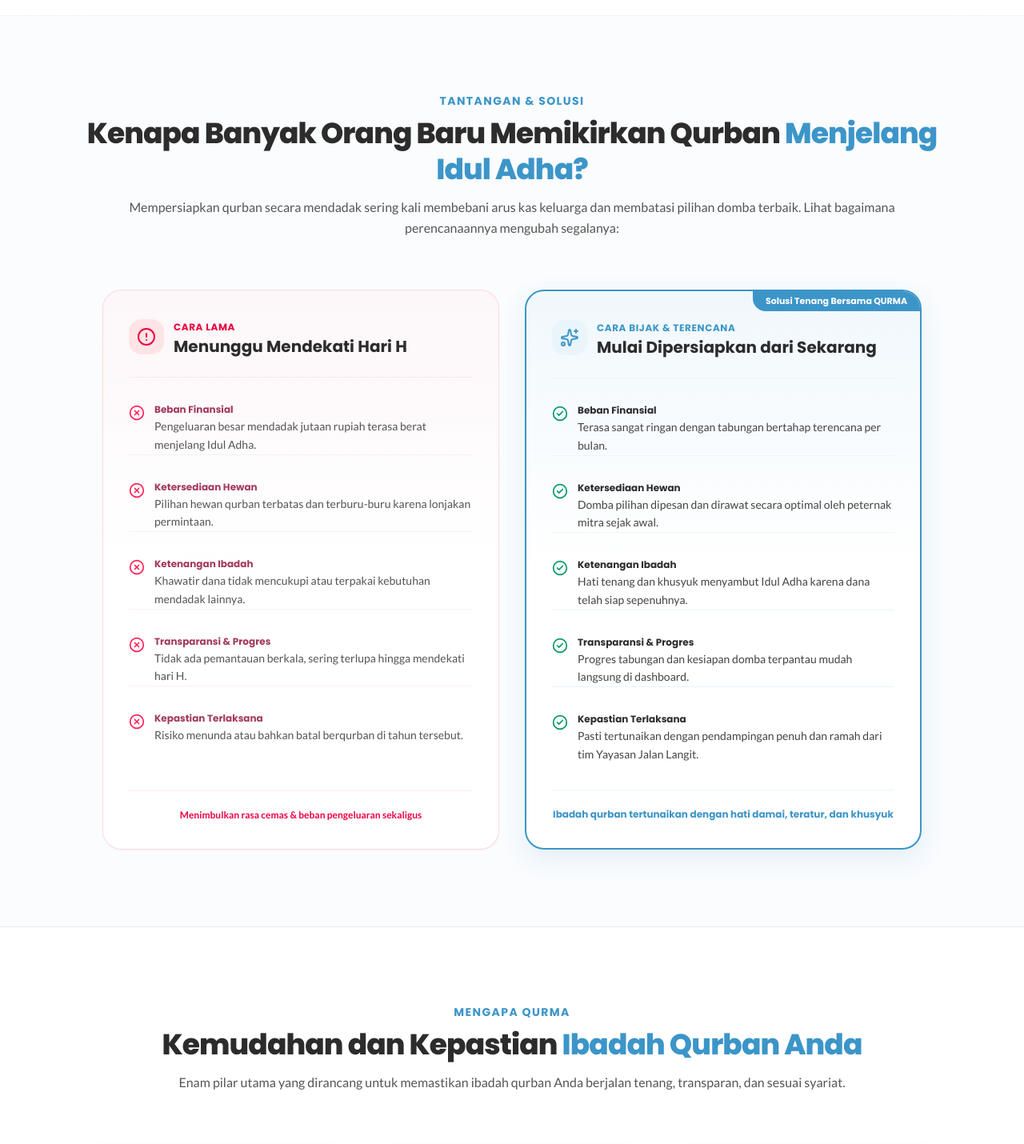
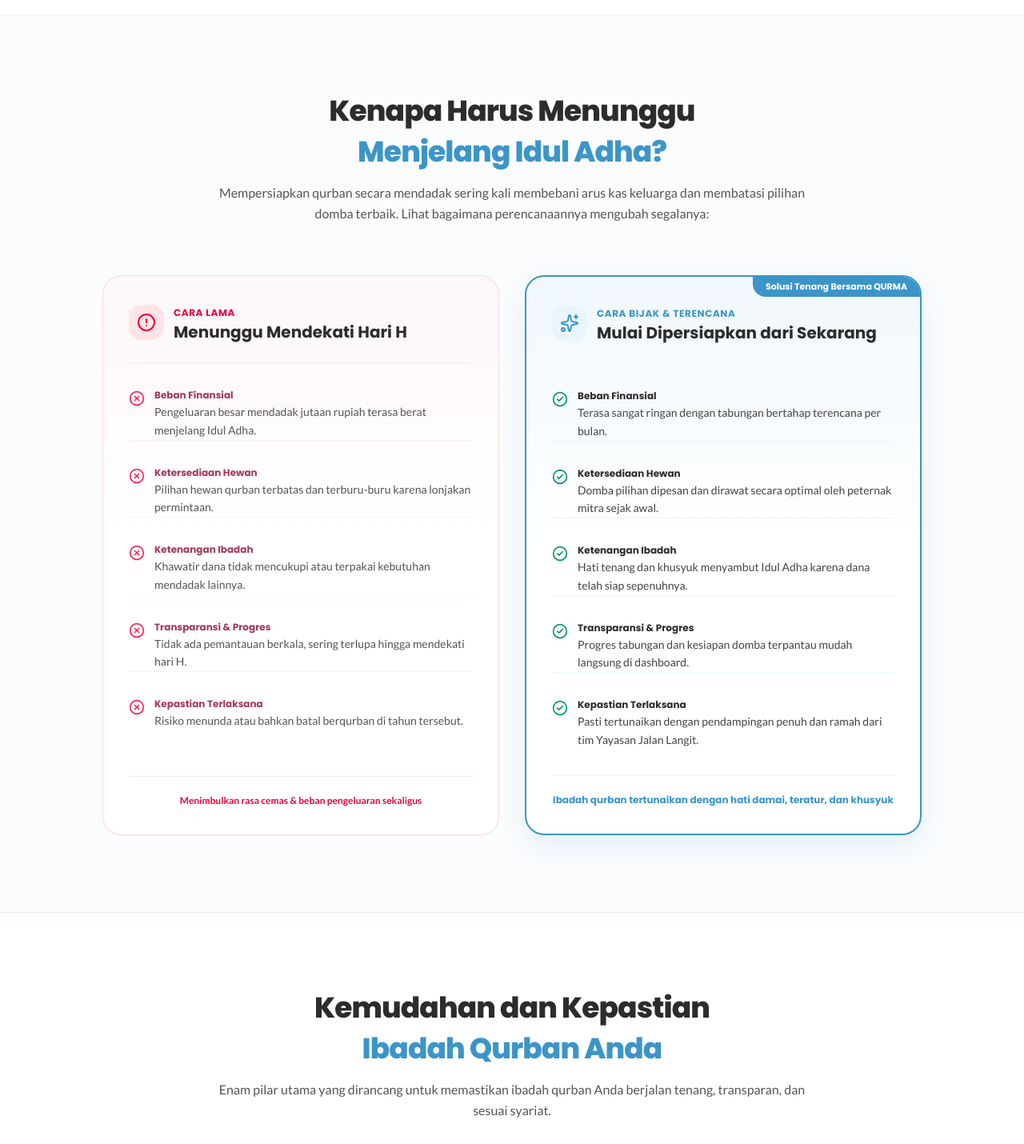
Before and after one commit to Jalan-Langit-Foundation/qurma-frontend, a Next.js app: page / in a window 1280 px wide. Shown: the part 847-2277 px from the top of the page at 80% size. Built offline with nearby package versions, Linux system fonts and the light colour scheme.

Commit message:
style(landing): standarisasi section header 2 baris hitam dan biru tanpa eyebrow

```diff
--- a/components/sections/landing/03-problem-section.tsx
+++ b/components/sections/landing/03-problem-section.tsx
@@ -15,10 +15,9 @@ export function ProblemSection() {
       <Container size="xl">
         {/* Section Header */}
         <SectionHeader
-          eyebrow="Tantangan & Solusi"
           headline={{
-            prefix: "Kenapa Banyak Orang Baru Memikirkan Qurban",
-            highlight: "Menjelang Idul Adha?",
+            line1: "Kenapa Harus Menunggu",
+            line2: "Menjelang Idul Adha?",
           }}
           description="Mempersiapkan qurban secara mendadak sering kali membebani arus kas keluarga dan membatasi pilihan domba terbaik. Lihat bagaimana perencanaannya mengubah segalanya:"
           align="center"
--- a/components/sections/landing/04-value-prop-section.tsx
+++ b/components/sections/landing/04-value-prop-section.tsx
@@ -13,10 +13,9 @@ export function ValuePropSection() {
     >
       <Container size="xl">
         <SectionHeader
-          eyebrow="Mengapa QURMA"
           headline={{
-            prefix: "Kemudahan dan Kepastian",
-            highlight: "Ibadah Qurban Anda",
+            line1: "Kemudahan dan Kepastian",
+            line2: "Ibadah Qurban Anda",
           }}
           description="Enam pilar utama yang dirancang untuk memastikan ibadah qurban Anda berjalan tenang, transparan, dan sesuai syariat."
           align="center"
--- a/components/sections/landing/05-how-it-works-section.tsx
+++ b/components/sections/landing/05-how-it-works-section.tsx
@@ -14,10 +14,9 @@ export function HowItWorksSection() {
     >
       <Container size="xl">
         <SectionHeader
-          eyebrow="Alur Sederhana"
           headline={{
-            prefix: "6 Langkah Mudah Menuju",
-            highlight: "Ibadah Qurban Sempurna",
+            line1: "6 Langkah Mudah Menuju",
+            line2: "Ibadah Qurban Sempurna",
           }}
           description="Alur terstruktur dari awal pendaftaran hingga laporan penyembelihan yang transparan dan dapat dipantau setiap saat."
           align="center"
--- a/components/sections/landing/06-packages-section.tsx
+++ b/components/sections/landing/06-packages-section.tsx
@@ -23,10 +23,9 @@ export function PackagesSection({
     >
       <Container size="xl">
         <SectionHeader
-          eyebrow="Target Qurban"
           headline={{
-            prefix: "Pilih Paket Qurban Sesuai",
-            highlight: "Kemampuan Anda",
+            line1: "Pilih Paket Qurban Sesuai",
+            line2: "Kemampuan Finansial Anda",
           }}
           description="Seluruh paket domba dipelihara sehat dan sesuai kriteria syar'i. Pilih paket untuk melihat simulasi tabungan per bulannya."
           align="center"
--- a/components/sections/landing/07-calculator-section.tsx
+++ b/components/sections/landing/07-calculator-section.tsx
@@ -50,10 +50,9 @@ export function CalculatorSection({
     >
       <Container size="xl">
         <SectionHeader
-          eyebrow="Simulasi Interaktif"
           headline={{
-            prefix: "Hitung Rencana Tabungan",
-            highlight: "Qurban Anda",
+            line1: "Hitung Rencana Tabungan",
+            line2: "Qurban Terbaik Anda",
           }}
           description="Sesuaikan pilihan paket dan bulan mulai menabung untuk melihat estimasi setoran bulanan yang paling nyaman bagi Anda."
           align="center"
--- a/components/sections/landing/08-daily-cost-section.tsx
+++ b/components/sections/landing/08-daily-cost-section.tsx
@@ -26,11 +26,9 @@ export function DailyCostSection({
     >
       <Container size="xl">
         <SectionHeader
-          eyebrow="Terjangkau Setiap Hari"
           headline={{
-            prefix: "Sehari Cuma",
-            highlight: `±${formatRupiah(dailySavings)}`,
-            suffix: "untuk Qurban Terbaik",
+            line1: `Sehari Cuma ±${formatRupiah(dailySavings)}`,
+            line2: "Untuk Qurban Terbaik Anda",
           }}
           description={`Untuk ${selectedPackage.name} (${formatRupiah(selectedPackage.target)}), Anda hanya perlu menyisihkan sedikit demi sedikit setiap harinya—setara dengan harga secangkir teh hangat.`}
           align="center"
--- a/components/sections/landing/09-testimonial-section.tsx
+++ b/components/sections/landing/09-testimonial-section.tsx
@@ -25,10 +25,9 @@ export function TestimonialSection({
     >
       <Container size="xl">
         <SectionHeader
-          eyebrow="Cerita Mudhohi"
           headline={{
-            prefix: "Pengalaman Mudhohi",
-            highlight: "QURMA Periode Sebelumnya",
+            line1: "Pengalaman Nyata Mudhohi",
+            line2: "QURMA Periode Sebelumnya",
           }}
           description="Inilah pengalaman nyata dari para mudhohi yang telah merasakan kemudahan dan ketenangan mempersiapkan ibadah qurban bersama kami."
           align="center"
--- a/components/sections/landing/10-faq-section.tsx
+++ b/components/sections/landing/10-faq-section.tsx
@@ -13,10 +13,9 @@ export function FaqSection() {
     >
       <Container size="xl">
         <SectionHeader
-          eyebrow="Tanya Jawab"
           headline={{
-            prefix: "Pertanyaan yang",
-            highlight: "Sering Diajukan",
+            line1: "Pertanyaan yang Sering",
+            line2: "Diajukan Seputar QURMA",
           }}
           description="Temukan jawaban lengkap seputar skema tabungan, mekanisme pemilihan hewan, hingga pelaporan pelaksanaan qurban bersama Yayasan Jalan Langit."
           align="center"
--- a/components/ui/section-header.tsx
+++ b/components/ui/section-header.tsx
@@ -2,58 +2,54 @@ import * as React from "react";
 import { cn } from "@/lib/utils";
 
 export interface SectionHeaderProps {
-  eyebrow?: string;
+  eyebrow?: string; // Diabaikan / tidak ditampilkan sesuai design rule
   headline: {
-    prefix: string;
+    line1?: string;
+    line2?: string;
+    prefix?: string;
     highlight?: string;
     suffix?: string;
   };
   description?: string;
   align?: "left" | "center";
-  multiline?: boolean;
   className?: string;
 }
 
 export function SectionHeader({
-  eyebrow,
   headline,
   description,
   align = "left",
-  multiline = false,
   className,
 }: SectionHeaderProps) {
   const isCenter = align === "center";
 
+  // Baris pertama (hitam) & Baris kedua (biru)
+  const line1 = headline.line1 ?? headline.prefix ?? "";
+  const line2 =
+    headline.line2 ??
+    (headline.highlight
+      ? `${headline.highlight}${headline.suffix ? ` ${headline.suffix}` : ""}`
+      : headline.suffix ?? "");
+
   return (
     <div
       className={cn(
-        "max-w-2xl",
+        "max-w-3xl",
         isCenter ? "mx-auto text-center" : "text-left",
         className
       )}
     >
-      {eyebrow && (
-        <p className="text-xs sm:text-sm font-bold tracking-widest text-[#3C95C8] uppercase font-['Poppins',sans-serif] mb-2">
-          {eyebrow}
-        </p>
-      )}
-
-      <h2 className="text-2xl sm:text-3xl lg:text-[36px] font-extrabold text-[#2C2C2C] font-['Poppins',sans-serif] leading-tight tracking-tight">
-        {headline.prefix}
-        {headline.highlight && (
-          <>
-            {multiline ? <br /> : " "}
-            <span className="text-[#3C95C8]">{headline.highlight}</span>
-          </>
-        )}
-        {headline.suffix && ` ${headline.suffix}`}
+      {/* Tidak ada lagi tulisan / eyebrow di atas heading */}
+      <h2 className="text-2xl sm:text-3xl lg:text-[36px] font-extrabold font-['Poppins',sans-serif] leading-tight tracking-tight">
+        {line1 && <span className="block text-[#2C2C2C]">{line1}</span>}
+        {line2 && <span className="block text-[#3C95C8] mt-1 sm:mt-1.5">{line2}</span>}
       </h2>
 
       {description && (
         <p
           className={cn(
-            "text-sm sm:text-base text-[#555555] font-['Lato',sans-serif] leading-relaxed mt-3",
-            isCenter && "max-w-lg mx-auto"
+            "text-sm sm:text-base text-[#555555] font-['Lato',sans-serif] leading-relaxed mt-3.5 sm:mt-4",
+            isCenter && "max-w-xl mx-auto"
           )}
         >
           {description}
```
